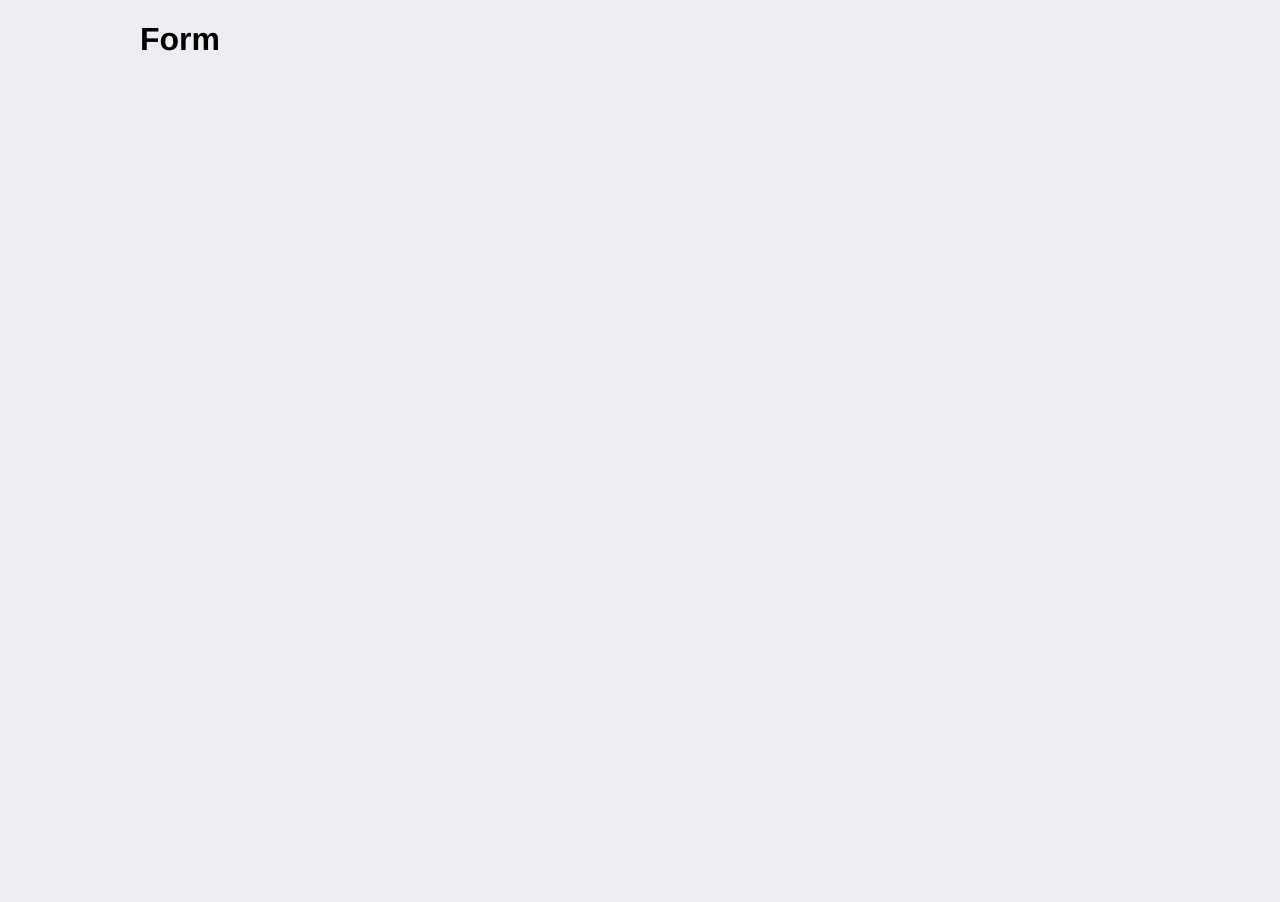
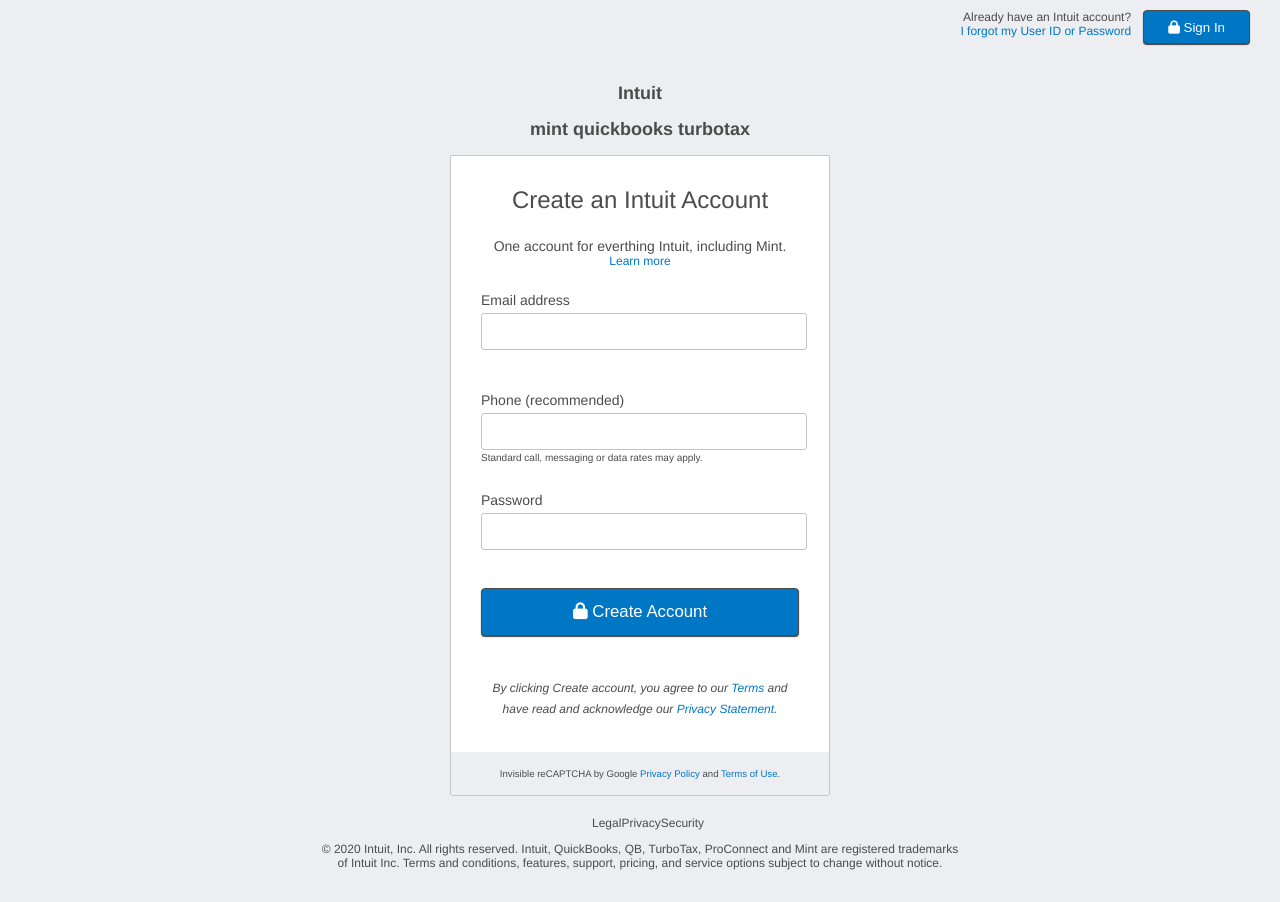
Before and after one commit to tomtomdurrant/forms-project, a plain HTML site: page index.html in a window 1280 px wide. Before the commit the page ends 800 px from the top, so only its background shows below. Drawn offline with Linux system fonts and the light colour scheme.

Commit message:
Completed Form Project

```diff
--- a/index.html
+++ b/index.html
@@ -6,14 +6,91 @@
     <meta name="viewport" content="width=device-width, initial-scale=1.0">
     <link rel="stylesheet" href="style.css">
     <title>Form Project</title>
+    <link rel="icon" href="favicon-16x16.ico">
+    <script src="https://kit.fontawesome.com/a8fa16ab32.js" crossorigin="anonymous"></script>
+
 </head>
 
 <body>
-    <main>
-        <h1>Form</h1>
-        <form>
-        </form>
-    </main>
+    <section>
+        <div class="sidebar-wrapper">
+            <div class="sidebar-container">
+                <div class="sidebar-text">
+                    Already have an Intuit account?
+                    <br>
+                    <a href="#">I forgot my User ID or Password</a>
+                </div>
+                <button class="button sidebar-button"><i class="fas fa-lock"></i> Sign In</button>
+            </div>
+        </div>
+    </section>
+    <section class="container">
+        <header>
+            <h1>Intuit</h1>
+            <h2>mint quickbooks turbotax</h2>
+        </header>
+        <main>
+            <div class="form-container">
+                <header class="form-header">
+                    <h3>Create an Intuit Account</h3>
+                    <p>One account for everthing Intuit, including Mint. <span class="learn-more"><a
+                               href="#">Learn more</a></span>
+                    </p>
+
+                </header>
+                <form action="">
+                    <fieldset>
+                        <label for="email">Email address</label>
+                        <input type="email" name="email">
+                    </fieldset>
+                    <fieldset>
+                        <label for="phone">Phone (recommended)</label>
+                        <input type="tel" name="phone">
+                        <span class="phone-warning">Standard call, messaging or data rates may
+                            apply.
+                        </span>
+                    </fieldset>
+                    <fieldset>
+                        <label for="password">Password</label>
+                        <input type="password" name="password">
+                    </fieldset>
+                    <button type="submit" class="button button-create-account">
+                        <span><i class="fas fa-lock"></i></span> Create
+                        Account</button>
+                    <p class="terms">By clicking Create account, you agree to our
+                        <a href="#">Terms</a> and have read and acknowledge our <a href="#">Privacy
+                            Statement</a>.
+                    </p>
+                    <p class="recaptcha">
+                        Invisible reCAPTCHA by Google <a href="#">Privacy Policy</a> and <a
+                           href="#">Terms of Use</a>.
+                    </p>
+                </form>
+            </div>
+        </main>
+    </section>
+    <footer>
+        <ul class="footer-links">
+            <li>
+                <a href="#">Legal</a>
+            </li>
+            <li>
+                <a href="#">Privacy</a>
+            </li>
+            <li>
+                <a href="#">Security</a>
+            </li>
+        </ul>
+        <p class="copyright">
+            © 2020 Intuit, Inc. All rights reserved. Intuit, QuickBooks, QB, TurboTax,
+            ProConnect
+            and
+            Mint are registered trademarks of Intuit Inc. Terms and conditions, features,
+            support,
+            pricing, and service options subject to change
+            without notice.
+        </p>
+    </footer>
 </body>
 
 </html>
--- a/style.css
+++ b/style.css
@@ -1,17 +1,178 @@
 :root {
     background-color: #eceef1;
-    font-family: 'Avenir Next', 'Avenir', 'Helvetica Neue', Helvetica, Arial,
+    color: #4c4c4c;
+    font-family: AvenirNext, 'Avenir', 'Helvetica Neue', Helvetica, Arial,
         sans-serif;
+    font-size: 12px;
 }
 
 body {
-    box-sizing: border-box;
-
     margin: 0;
     padding: 0;
 }
 
-main {
+ul {
+    list-style-type: none;
+    margin: 0;
+    padding: 0;
+}
+
+a {
+    color: currentColor;
+    text-decoration: none;
+}
+
+.sidebar-wrapper {
+    padding: 10px 30px;
+    height: 4rem;
+}
+
+.sidebar-container {
+    display: flex;
+    justify-content: flex-end;
+}
+
+.sidebar-container a {
+    color: #0077c5;
+}
+
+.sidebar-text {
+    display: block;
+    /* width: 25%; */
+    text-align: right;
+    padding-right: 1rem;
+}
+
+.sidebar-button {
+    height: 34px;
+    padding: 0 2rem;
+}
+
+.container {
+    width: 380px;
+    height: 80%;
     max-width: 1000px;
     margin: 0 auto;
 }
+
+header {
+    text-align: center;
+}
+
+.form-container {
+    border: 1px solid #c7c7c7;
+    background: #fff;
+    border-radius: 2px;
+    padding: 2.5rem;
+}
+
+.form-header {
+    text-align: center;
+    padding-bottom: 20px;
+}
+
+.form-header h3 {
+    margin-top: 0;
+    font-size: 2rem;
+    font-weight: 400;
+}
+
+.form-header p {
+    margin: 0;
+    font-size: 14px;
+    font-weight: 300;
+}
+
+.learn-more {
+    display: block;
+    color: #0077c5;
+    font-size: 1rem;
+}
+
+fieldset {
+    border: 0;
+    margin: 0;
+    padding: 0;
+    min-height: 100px;
+}
+
+.form-container label {
+    font-size: 14px;
+    line-height: 25px;
+    padding-bottom: 0.5rem;
+}
+
+.form-container input {
+    height: 2.8rem;
+    display: block;
+    border: 1px solid #c1c5c8;
+    border-radius: 3px;
+    line-height: 1.3rem;
+    width: 320px;
+    margin: 0;
+}
+
+.phone-warning {
+    font-size: 10px;
+    padding: 5px 0;
+}
+
+.button {
+    background: #0077c5;
+    color: white;
+    cursor: pointer;
+    display: block;
+    border-radius: 4px;
+    border: 1px solid #4c4c4c;
+    box-shadow: rgba(0, 0, 0, 0.75) 0px 1px 1px 0px;
+}
+
+.button-create-account {
+    width: 100%;
+    height: 4rem;
+    font-size: 1.4rem;
+}
+
+.terms {
+    margin-top: 42px;
+    font-style: italic;
+    font-size: 12px;
+    text-align: center;
+    line-height: 21px;
+}
+
+.terms a {
+    color: #0077c5;
+}
+
+.recaptcha {
+    background: rgb(236, 238, 241);
+    text-align: center;
+    margin: 32px -30px -30px -30px;
+    padding: 16px;
+    font-size: 0.8rem;
+}
+
+.recaptcha > a {
+    color: #0077c5;
+}
+
+footer {
+    width: 50%;
+    display: flex;
+    flex-direction: column;
+    margin: auto;
+    padding: 20px 0;
+    text-align: center;
+}
+
+.footer-links {
+    margin: 0 auto;
+    width: 15%;
+    display: flex;
+}
+
+.footer-links li {
+    flex: 1 1 100%;
+    justify-content: space-evenly;
+}
```
Also changed, not shown: favicon-16x16.ico (added), 1 other file.
